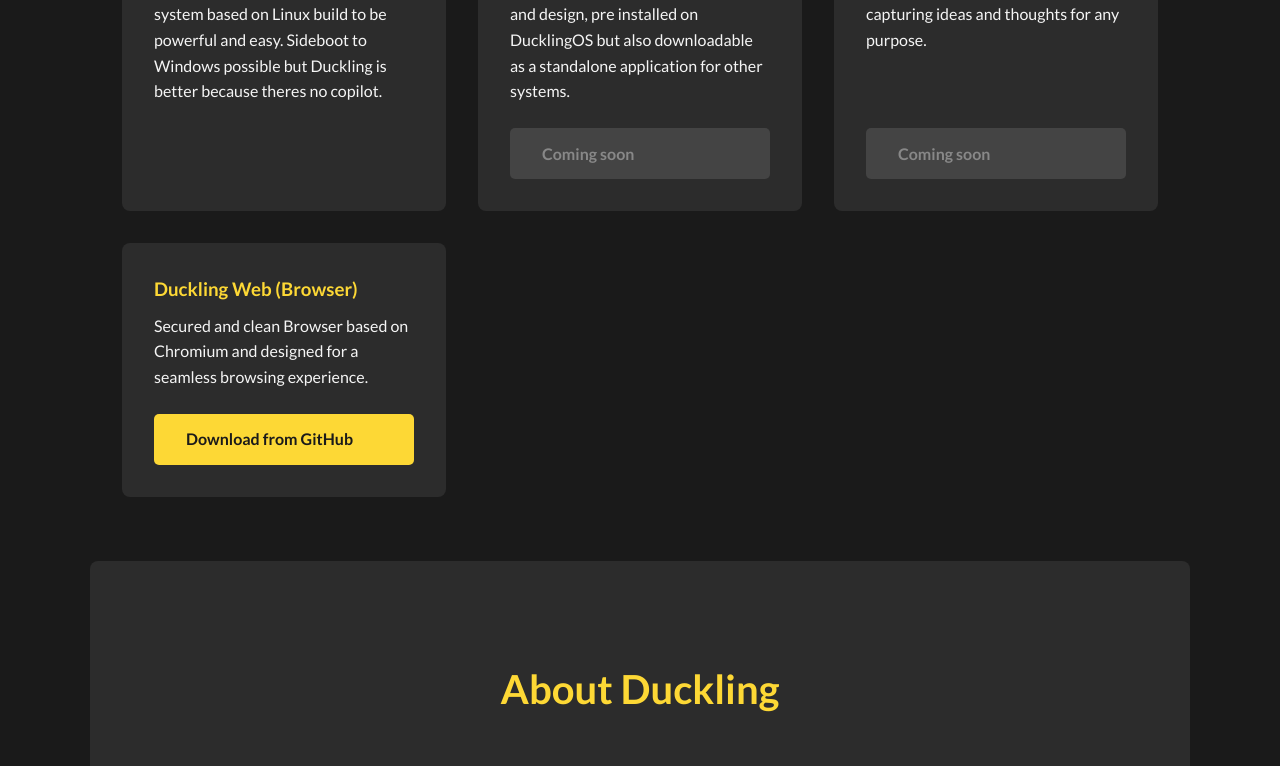
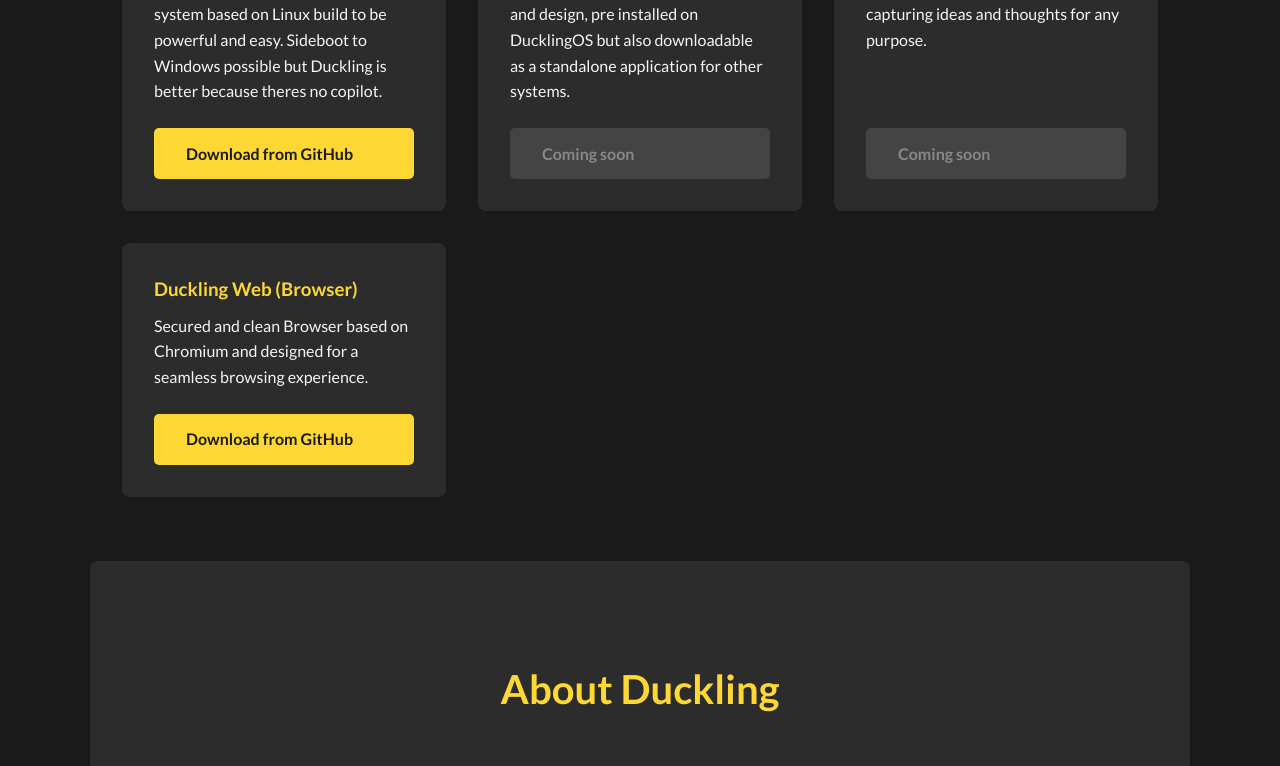
Before and after one commit to ducklingOS/ducklingOS-Landingpage, a plain HTML site: page index.html in a window 1280 px wide. Shown: the part 1762-2528 px from the top of the page. Drawn offline with Linux system fonts and the light colour scheme.

Commit message:
Add files via upload

```diff
--- a/index.html
+++ b/index.html
@@ -91,6 +91,7 @@
                 <div class="download-item os-download">
                     <h3>DucklingOS 1</h3>
                     <p>DucklingOS 1, the main operating system based on Linux build to be powerful and easy. Sideboot to Windows possible but Duckling is better because theres no copilot.</p>
+                <a href="https://github.com/ducklingOS/ducklingOS-1/actions/runs/28238142595" target="_blank" class="cta-button">Download from GitHub</a>
                 </div>
                 <div class="download-item">
                     <h3>Duckling Datamanager</h3>
```
